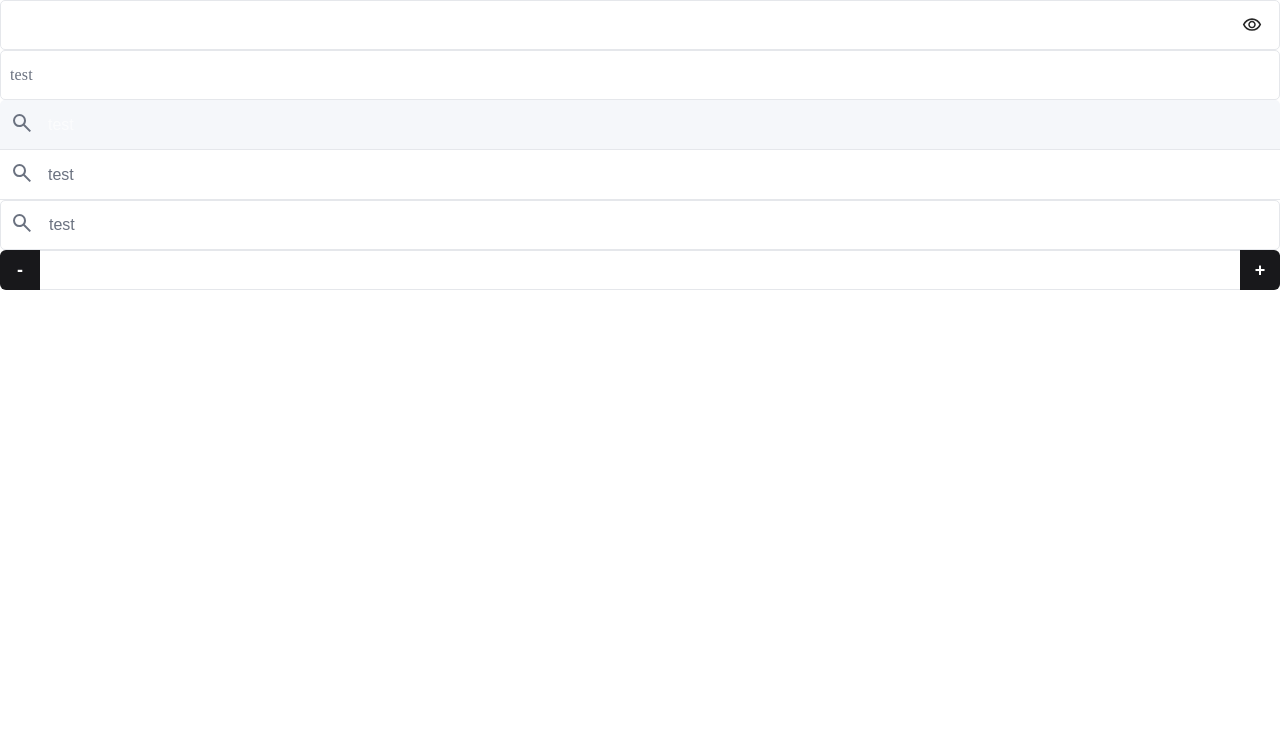
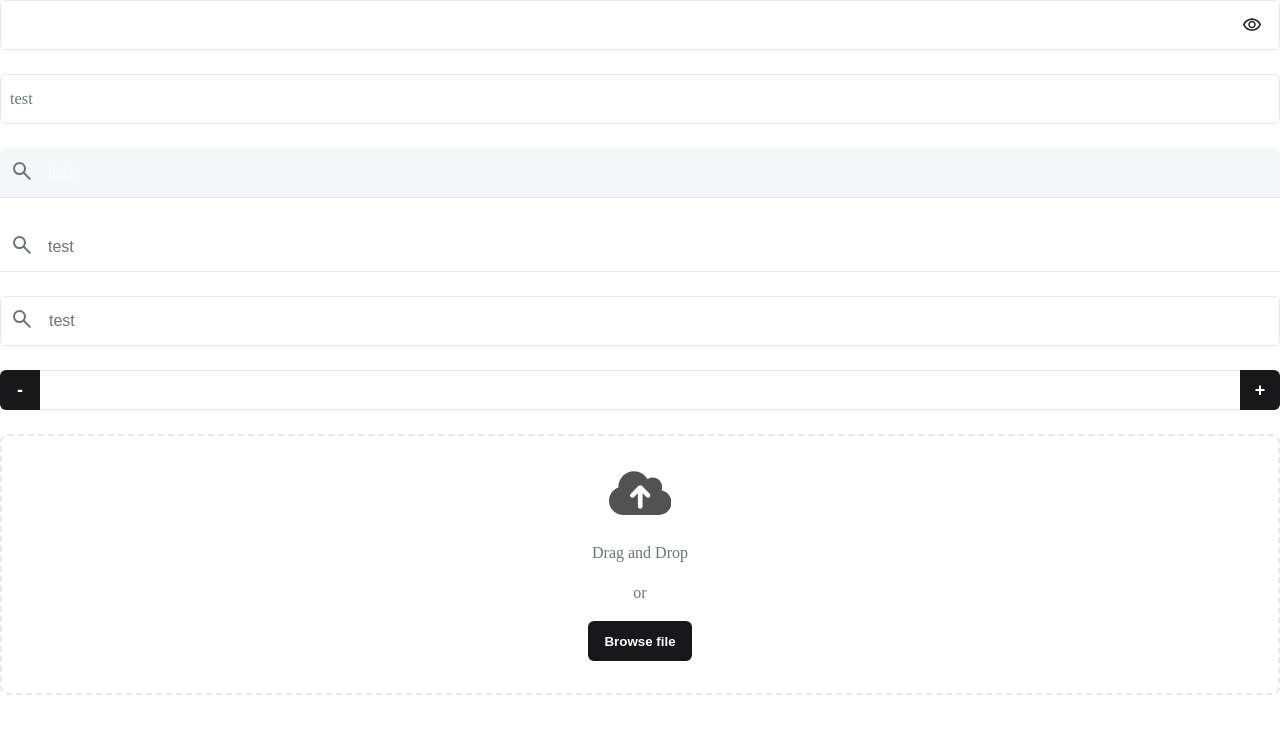
Before and after one commit to nilfocus/feflow, a SvelteKit app: page /input in a window 1280 px wide. Shown: the top 734 px of the page. Built offline with nearby package versions, Linux system fonts and the light colour scheme.

Commit message:
input file

```diff
--- a/src/lib/components/input-file/InputFile.module.css
+++ b/src/lib/components/input-file/InputFile.module.css
@@ -10,7 +10,7 @@
 
 .dropzone.dragging {
 	border-color: var(--sc-color-border-hover);
-	background-color: var(--sc-color-surface);
+	background: var(--sc-color-surface);
 }
 
 .dropzone input[type="file"] {
--- a/src/lib/components/input-file/InputFile.svelte
+++ b/src/lib/components/input-file/InputFile.svelte
@@ -1,10 +1,10 @@
 <script lang="ts">
 	import classMapUtil from "../../utils/classMapUtil.js"
 	import styles from "./InputFile.module.css"
-	import type { HTMLAttributes } from "svelte/elements"
+	import type { HTMLInputAttributes } from "svelte/elements"
 	import { inputDropAction } from "../../actions/index.js"
 
-	interface Props extends HTMLAttributes<HTMLDivElement> {
+	interface Props extends HTMLInputAttributes {
 		onDropEvent?: (files: File[]) => void
 	}
 
@@ -26,7 +26,6 @@
 </script>
 
 <div
-	{...rest}
 	use:inputDropAction={{
 		onFiles: handleDrop,
 		setIsDragging: (v: boolean) => {
@@ -42,9 +41,10 @@
 >
 	{@render children?.()}
 	<input
+		{...rest}
 		type="file"
-		multiple
 		onchange={(e) => {
+			if (files.length > 0 && !rest.multiple) return
 			handleDrop(Array.from((e.target as HTMLInputElement).files || []))
 		}}
 	/>
--- a/src/routes/input/+page.svelte
+++ b/src/routes/input/+page.svelte
@@ -1,15 +1,53 @@
 <script lang="ts">
 	import {
+		Button,
 		Input,
+		InputFile,
 		InputNumber,
 		InputPassword,
 		InputSearch
 	} from "@/lib/index.js"
+
+	let filesData: File[] = $state([])
 </script>
 
 <InputPassword />
+<br />
+<br />
 <Input label="test" />
+<br />
+<br />
 <InputSearch variant="contained" placeholder="test" />
+<br />
+<br />
 <InputSearch placeholder="test" />
+<br />
+<br />
 <InputSearch variant="outlined" placeholder="test" />
+<br />
+<br />
 <InputNumber increment={() => {}} decrement={() => {}} />
+<br />
+<br />
+<InputFile
+	multiple
+	accept="image/*,.pdf"
+	onDropEvent={(files) => {
+		filesData = files
+	}}
+>
+	<svg viewBox="0 0 640 512" height={"50px"} fill={"rgb(82, 82, 82)"}>
+		<path
+			d="M144 480C64.5 480 0 415.5 0 336c0-62.8 40.2-116.2 96.2-135.9c-.1-2.7-.2-5.4-.2-8.1c0-88.4 71.6-160 160-160c59.3 0 111 32.2 138.7 80.2C409.9 102 428.3 96 448 96c53 0 96 43 96 96c0 12.2-2.3 23.8-6.4 34.6C596 238.4 640 290.1 640 352c0 70.7-57.3 128-128 128H144zm79-217c-9.4 9.4-9.4 24.6 0 33.9s24.6 9.4 33.9 0l39-39V392c0 13.3 10.7 24 24 24s24-10.7 24-24V257.9l39 39c9.4 9.4 24.6 9.4 33.9 0s9.4-24.6 0-33.9l-80-80c-9.4-9.4-24.6-9.4-33.9 0l-80 80z"
+		>
+		</path>
+	</svg>
+	<p>Drag and Drop</p>
+	<p>or</p>
+	<Button>Browse file</Button>
+</InputFile>
+
+<br />
+{#each filesData as file}
+	<p>{file.name}</p>
+{/each}
```
